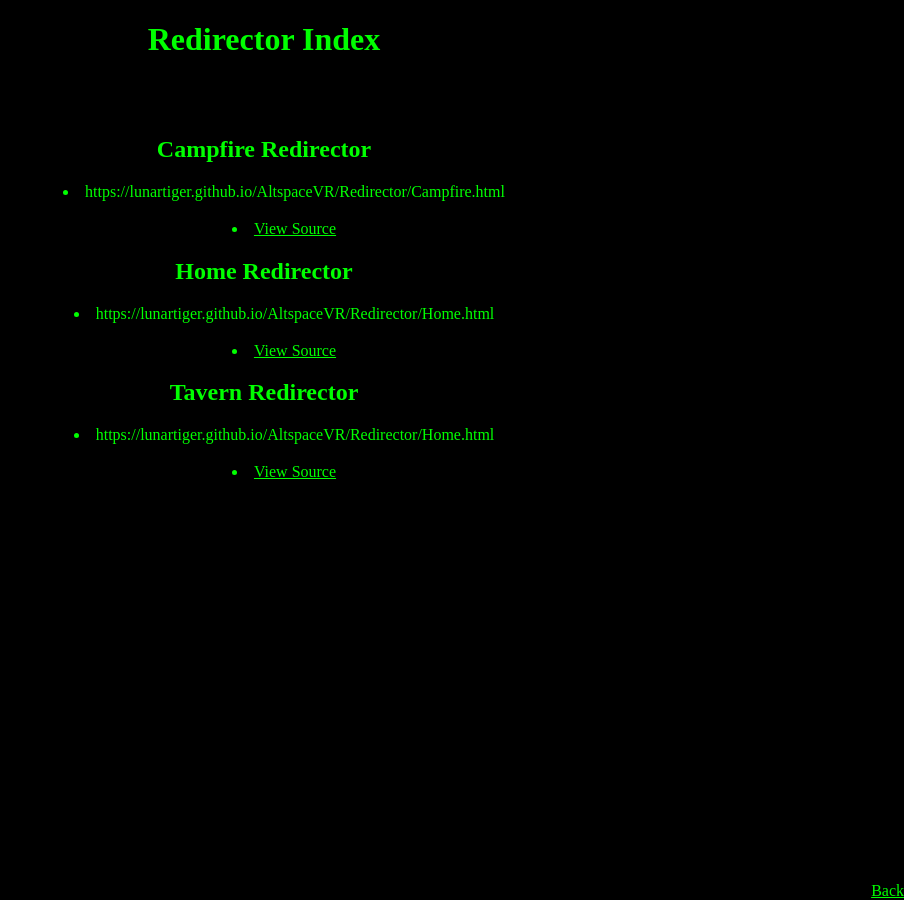
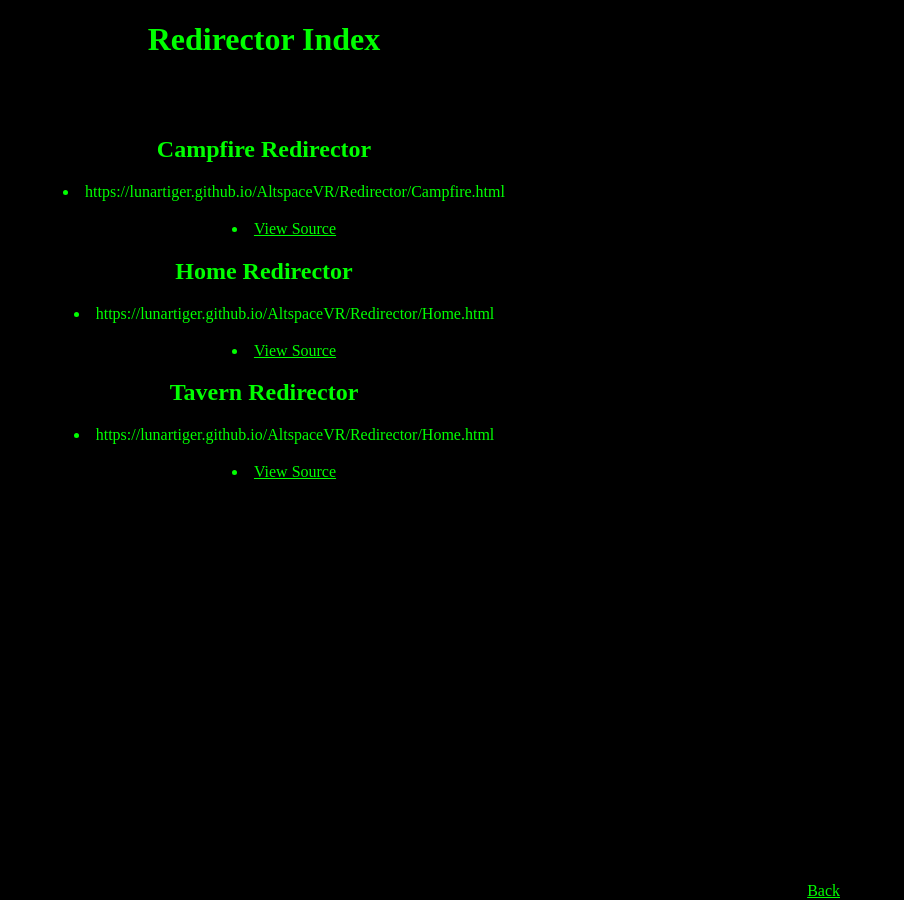
Before and after one commit to LunarTiger/AltspaceVR, a Jekyll site: the page Redirector/index.html, which Jekyll copies as it is, in a window 1280 px wide. Shown: the whole page, without its empty margins (376-1280 px from the left). Built offline with Jekyll 4.4.1, drawn with Linux system fonts in a browser that asks for light colours.

Commit message:
Update index.html

```diff
--- a/Redirector/index.html
+++ b/Redirector/index.html
@@ -3,7 +3,7 @@
 	<head>
 		<style>
 			body {text-align:center;background-color: #000000;color: #00ff00;}
-			footer {position: fixed;left: 0;bottom: 0;width: 100%;text-align:right;background-color: #000000;color: #00ff00;}
+			footer {position: fixed;left: 0;bottom: 0;width: 95%;text-align:right;background-color: #000000;color: #00ff00;}
 			table {margin-left:auto;margin-right:auto;}
 			ul {list-style-position: inside;}
 			a:link {color: #00ff00;}
```
